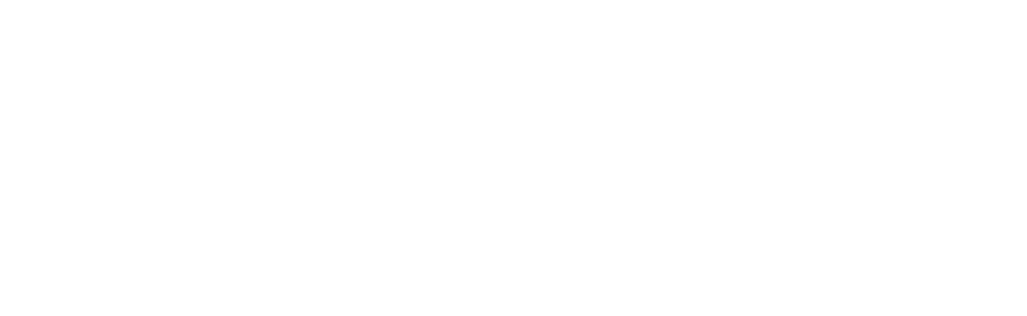
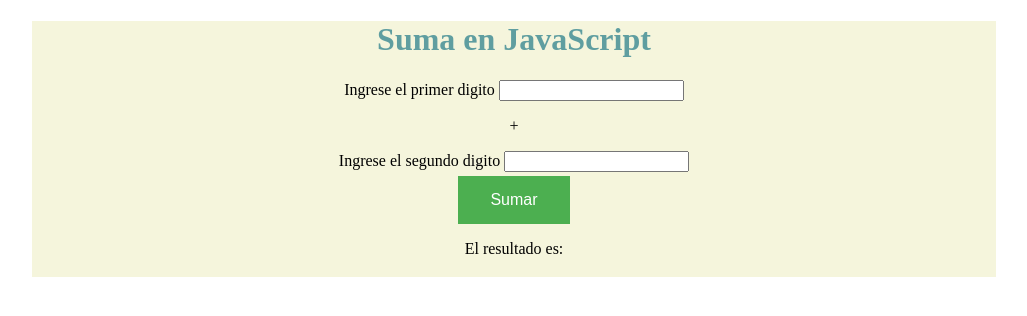
Before and after one commit to leonel1414/Sumaweb, a plain HTML site: page index.html in a window 1280 px wide. Shown: the whole page, without its empty margins (126-1153 px from the left). Drawn offline with Linux system fonts and the light colour scheme.

Commit message:
modificaciones

```diff
--- a/assets/css/estilos.css
+++ b/assets/css/estilos.css
@@ -0,0 +1,29 @@
+body{
+}
+h1{
+    color: cadetblue;
+}
+
+button{
+    background-color: #4CAF50; /* Green */
+    border: none;
+    color: white;
+    margin-top: 4px;
+    padding: 15px 32px;
+    text-align: center;
+    text-decoration: none;
+    display: inline-block;
+    font-size: 16px;
+    cursor: pointer;
+
+}
+
+.boxSuma{
+    background-color: beige;
+    padding-left: 0px;
+    padding-bottom: 3px;
+    margin-bottom: 10%;
+    margin-left: 150px;
+    margin-right: 150px;
+    text-align: center;
+}
--- a/assets/js/app.js
+++ b/assets/js/app.js
@@ -0,0 +1,16 @@
+function sumar(){
+    let numero1 = Number(document.getElementById('numero1').value);
+    let numero2 = Number(document.getElementById('numero2').value);
+    let elementoResultado = document.getElementById('resultado');
+
+    //console.log(`el valor del numero 1 es: ${numero1}`);
+    //console.log(`el valor del numero 1 es: ${numero2}`);
+
+    var resultado = numero1 + numero2;
+
+    if(resultado > 100){
+        elementoResultado.textContent = `el resultado es MAYOR O IGUAL A 100 (${resultado})`;
+    }else{
+        elementoResultado.textContent = `el resultado es MENOR A 100 (${resultado})`;
+    }
+}
--- a/index.html
+++ b/index.html
@@ -4,9 +4,22 @@
     <meta charset="UTF-8">
     <meta http-equiv="X-UA-Compatible" content="IE=edge">
     <meta name="viewport" content="width=device-width, initial-scale=1.0">
-    <title>Document</title>
+    <link rel="stylesheet" href="/assets/css/estilos.css">
+    <title>Suma Web</title>
 </head>
 <body>
+    <div class="boxSuma">
+        <h1>Suma en JavaScript</h1>
+        <label for="numero1"> Ingrese el primer digito</label>
+        <input type="number" id="numero1">
+        <p>+</p>
+        <label for="numero2">Ingrese el segundo digito</label>
+        <input type="number" id="numero2">
+        <br>
+        <button onclick="sumar()">Sumar</button>
+        <p>El resultado es: <span id="resultado"></span></p>
+    </div>
 
+    <script src="/assets/js/app.js"></script>
 </body>
 </html>
```
